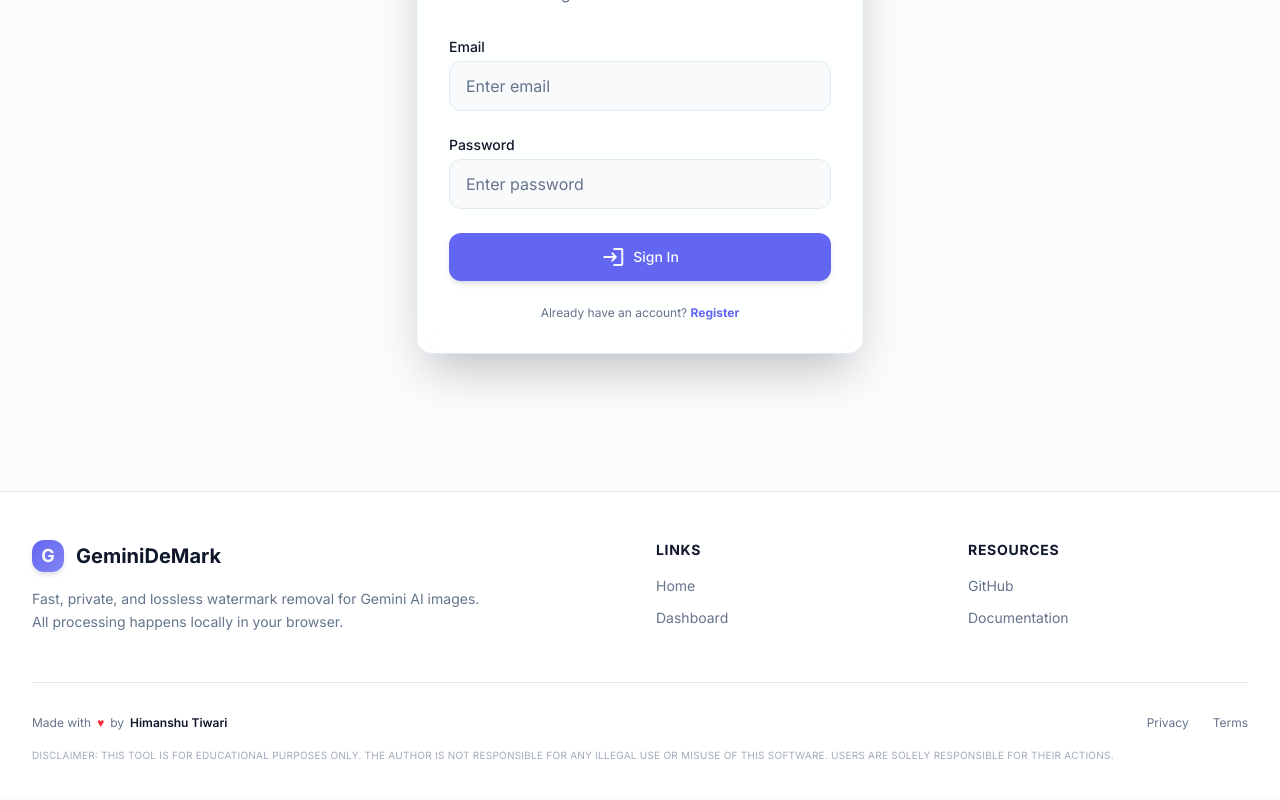
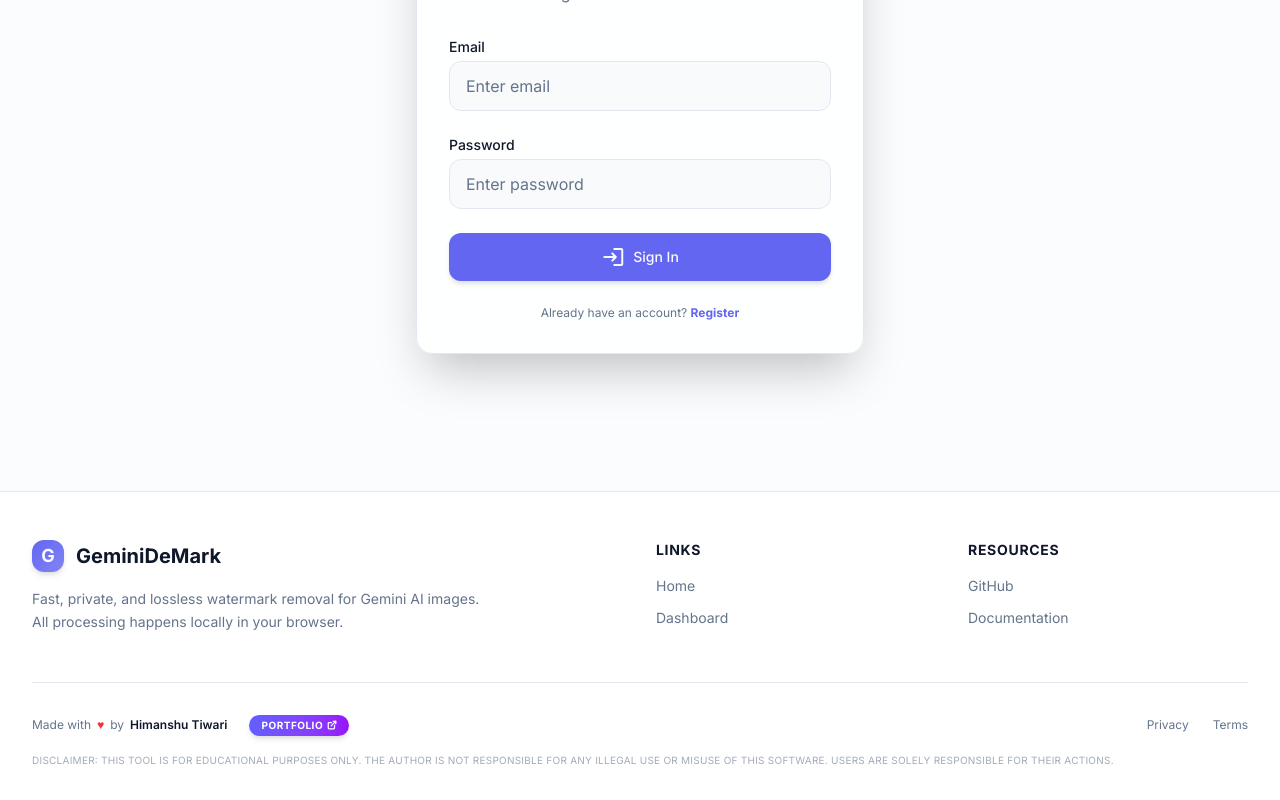
Before and after one commit to Syntax-Error-1337/GeminiDeMark, a Next.js app in the folder frontend-nextjs/: page / in a window 1280 px wide. Shown: the part 389-1189 px from the top of the page. Built offline with nearby package versions, Linux system fonts and the light colour scheme; no server answers.

Commit message:
Add Portfolio button to footer

```diff
--- a/frontend-nextjs/components/layout/footer.tsx
+++ b/frontend-nextjs/components/layout/footer.tsx
@@ -73,6 +73,15 @@
                             <span className="text-red-500">♥</span>
                             <span>by</span>
                             <span className="text-foreground font-semibold">Himanshu Tiwari</span>
+                            <a
+                                href="https://himanshu.pro"
+                                target="_blank"
+                                rel="noopener noreferrer"
+                                className="ml-4 px-3 py-1 bg-gradient-to-r from-indigo-500 to-purple-600 text-white text-[10px] font-bold uppercase tracking-wider rounded-full shadow-md hover:shadow-lg hover:scale-105 transition-all duration-300 flex items-center gap-1"
+                            >
+                                <span>Portfolio</span>
+                                <svg xmlns="http://www.w3.org/2000/svg" width="10" height="10" viewBox="0 0 24 24" fill="none" stroke="currentColor" strokeWidth="3" strokeLinecap="round" strokeLinejoin="round" className="lucide lucide-external-link"><path d="M15 3h6v6" /><path d="M10 14 21 3" /><path d="M18 13v6a2 2 0 0 1-2 2H5a2 2 0 0 1-2-2V8a2 2 0 0 1 2-2h6" /></svg>
+                            </a>
                         </div>
 
                         <div className="flex items-center gap-6">
```
